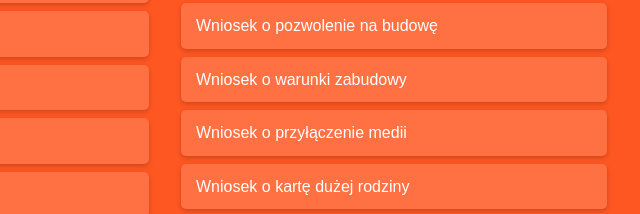
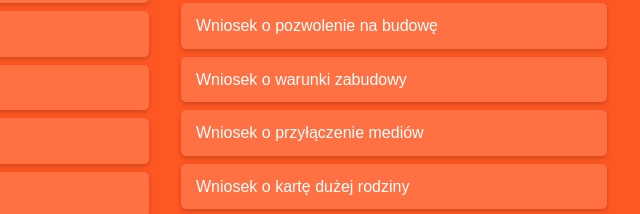
Before and after one commit to PulseLottery/wypelnijto, a plain HTML site: page index.html in a window 1280 px wide. Shown: the part 881-1095 px from the top of the page, 475-1115 px from the left. Drawn offline with Linux system fonts and the light colour scheme.

Commit message:
Update index.html

```diff
--- a/index.html
+++ b/index.html
@@ -134,7 +134,7 @@
             <li>Wniosek o koncesję alkoholową</li>
             <li>Wniosek o pozwolenie na budowę</li>
             <li>Wniosek o warunki zabudowy</li>
-            <li>Wniosek o przyłączenie medii</li>
+            <li>Wniosek o przyłączenie mediów</li>
             <li>Wniosek o kartę dużej rodziny</li>
             <li>Wniosek o zasiłek opiekuńczy</li>
             <li>Wniosek o świadczenie pielęgnacyjne</li>
```
